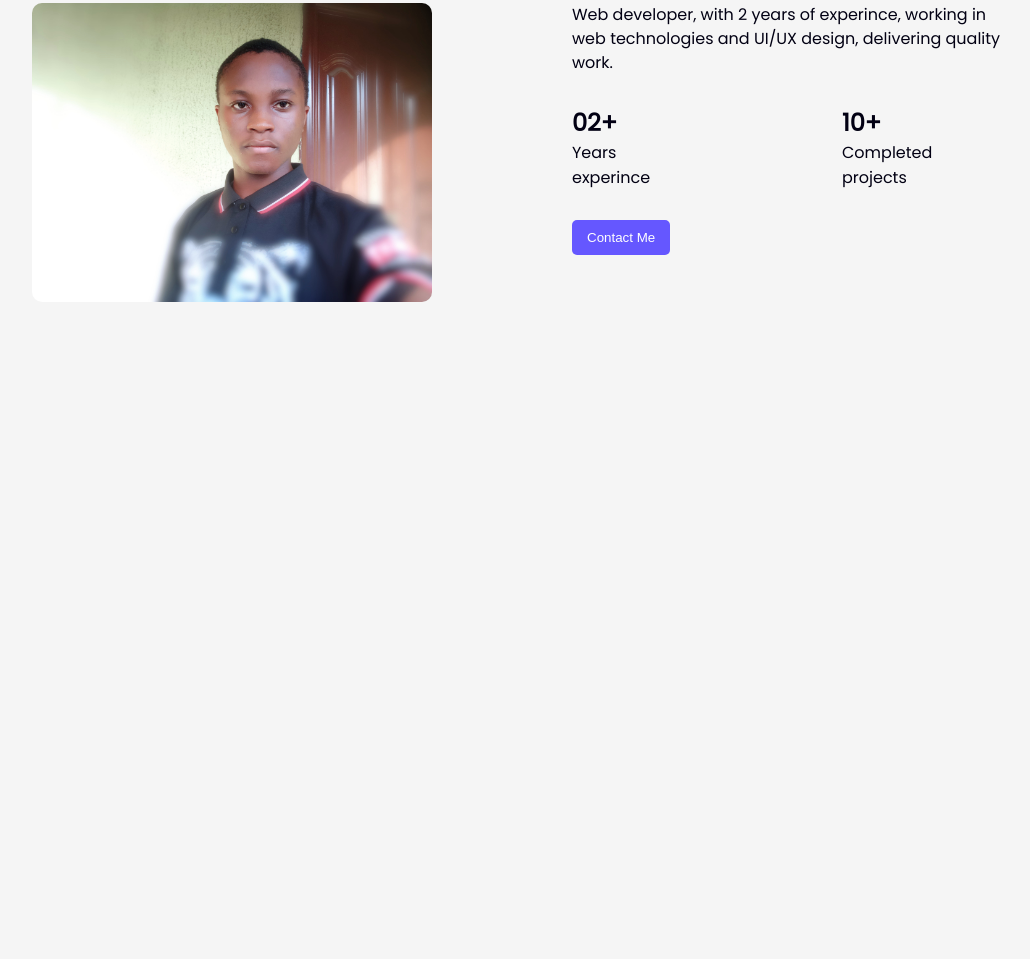
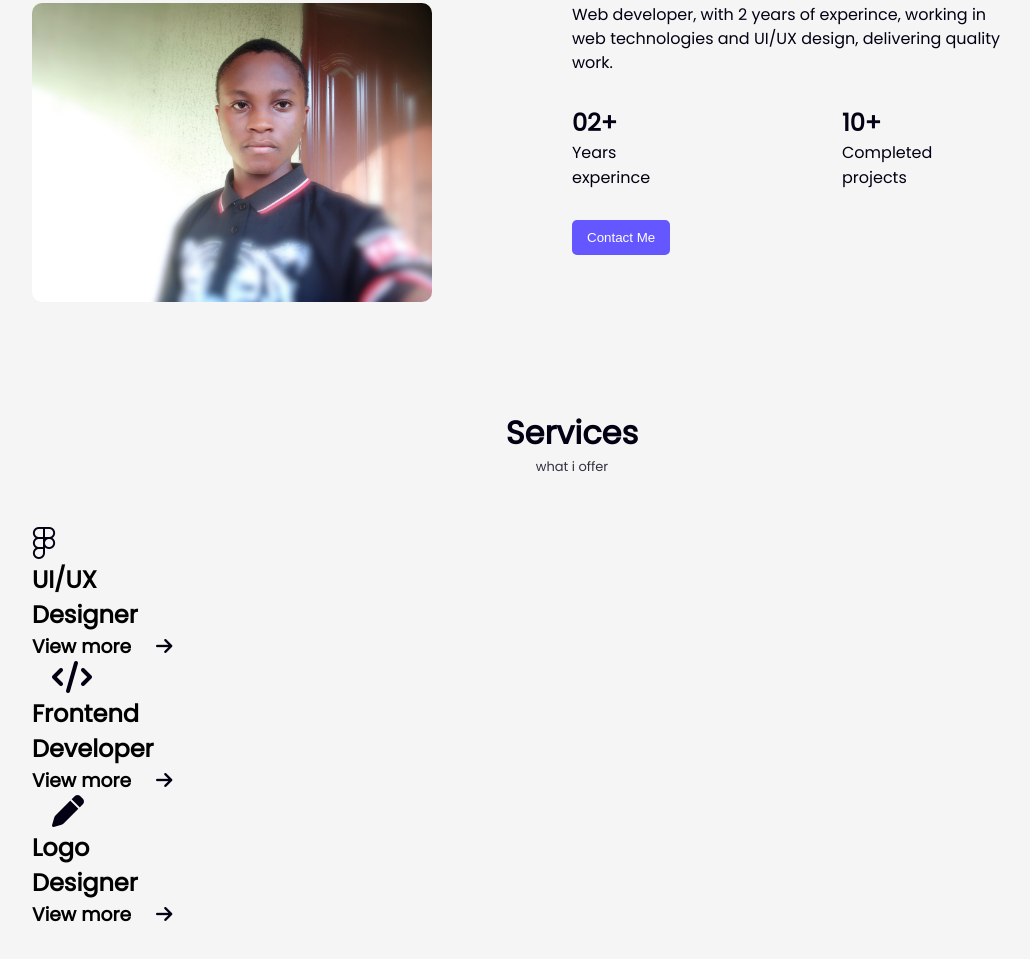
Before and after one commit to Iovan333/Portfolio, a plain HTML site: page index.html in a window 1280 px wide. Shown: the part 795-1754 px from the top of the page, without its empty margins (68-1098 px from the left). Before the commit the page ends 1134 px from the top, so only its background shows below. Drawn offline with nearby package versions, Linux system fonts and the light colour scheme.

Commit message:
update html

```diff
--- a/index.html
+++ b/index.html
@@ -17,7 +17,7 @@
 </head>
 <body>
     <header class="nav-bar">
-        <div><h1 class="nav-logo">iCode</h1></div>
+        <div><h1 class="nav-logo">Ivan</h1></div>
         <div class="nav-links">
             <a href="" class="nav-items">Home</a>
             <a href="" class="nav-items">About</a>
@@ -25,7 +25,7 @@
             <a href="" class="nav-items">Services</a>
             <a href="" class="nav-items">Portfolio</a>
             <a href="" class="nav-items">Contact me</a>
-            <i class="fas fa-moon"></i>
+            <i class="moon fas fa-moon"></i>
         </div>
     </header>
     <!-- main -->
@@ -81,6 +81,30 @@
             </div>
         </div>
     </section>
+    <!-- services -->
+    <section id="services">
+        <div class="tit">
+            <h1 class="about-title">Services</h1>
+            <p class="about-sub">what i offer</p>
+        </div>
+        <div class="service-container">
+            <div class="service-one">
+                <i class="s-icon fab fa-figma fa-2x"></i>
+                <h1 class="one">UI/UX <br>Designer</h1>
+                <h3 class="sub-one">View more <i class="fas fa-arrow-right"></i></h3>
+            </div>
+            <div class="service-one">
+                <i class="s-icon fas fa-code fa-2x"></i>
+                <h1 class="one">Frontend <br>Developer</h1>
+                <h3 class="sub-one">View more <i class="fas fa-arrow-right"></i></h3>
+            </div>
+            <div class="service-one">
+                <i class="s-icon fas fa-pen fa-2x"></i>
+                <h1 class="one">Logo <br>Designer</h1>
+                <h3 class="sub-one">View more <i class="fas fa-arrow-right"></i></h3>
+            </div>
+        </div>
+    </section>
 
     <script src="https://ajax.googleapis.com/ajax/libs/jquery/3.6.0/jquery.min.js"></script>
     <script src="script.js"></script>
```
